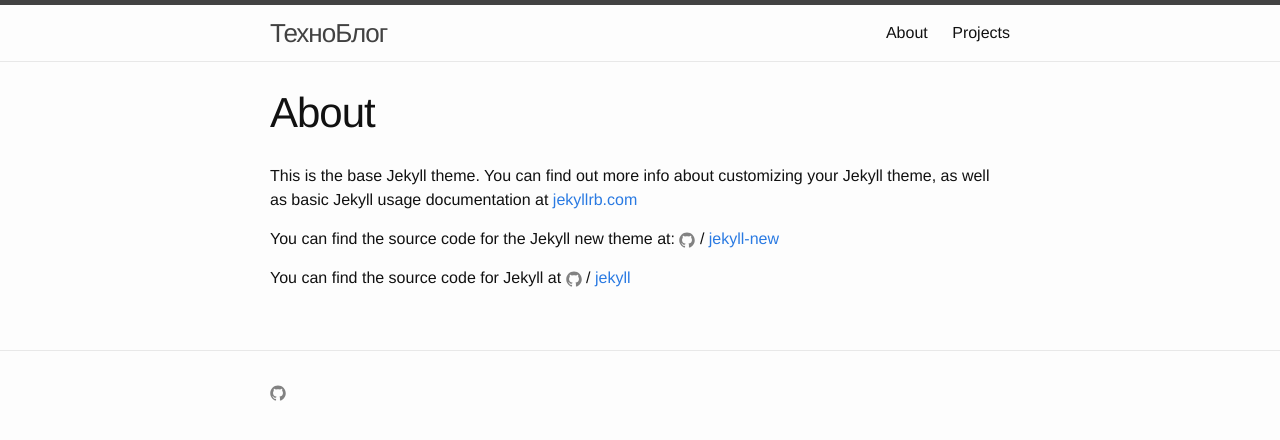
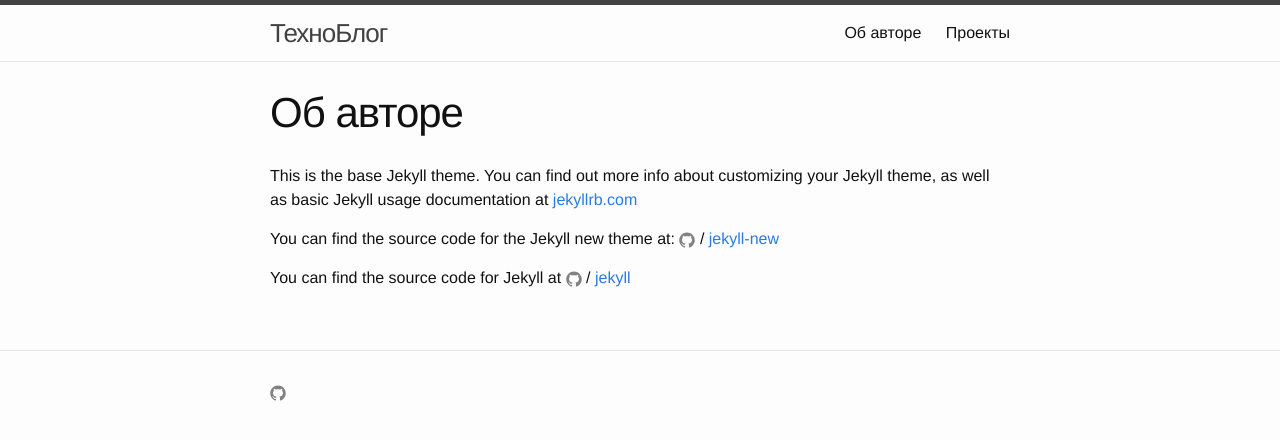
Before and after one commit to wcoder/wcoder.github.io, a Jekyll site: the page built from pages/about.md, in a window 1280 px wide. Shown: the top 440 px of the page. Built offline with Jekyll 4.4.1, drawn with Linux system fonts in a browser that asks for light colours.

Commit message:
Change titles

```diff
--- a/_config.yml
+++ b/_config.yml
@@ -28,7 +28,7 @@
 # edit here to achieve your personal greatness
 url: "http://wcoder.github.io" # the base hostname & protocol for your site
 baseurl: "" # the subpath of your site, e.g. /blog
-title: "ТехноБлог: Евгений Пакало"
+title: "ТехноБлог Пакало Евгения"
 shortTitle: "ТехноБлог"
 description: "Еще один техноблог, пишу о том что интересно."
 author: "Евгений Пакало"
--- a/_includes/head.html
+++ b/_includes/head.html
@@ -3,7 +3,7 @@
 	<meta http-equiv="X-UA-Compatible" content="IE=edge">
 	<meta name="viewport" content="width=device-width, initial-scale=1">
 
-	<title>{% if page.title %}{{ page.title }}{% else %}{{ site.title }}{% endif %}</title>
+	<title>{% if page.title %}{{ page.title }} - {{ site.title }}{% else %}{{ site.title }}{% endif %}</title>
 	<meta name="description" content="{% if page.excerpt %}{{ page.excerpt | strip_html | strip_newlines | truncate: 160 }}{% else %}{{ site.description }}{% endif %}">
 
 	<link rel="stylesheet" href="{{ "/css/main.css" | prepend: site.baseurl }}">
--- a/pages/about.md
+++ b/pages/about.md
@@ -1,5 +1,5 @@
 ---
-title: About
+title: Об авторе
 permalink: /about/
 ---
 
--- a/pages/projects.md
+++ b/pages/projects.md
@@ -1,5 +1,5 @@
 ---
-title: Projects
+title: Проекты
 permalink: /projects/
 ---
 
```
